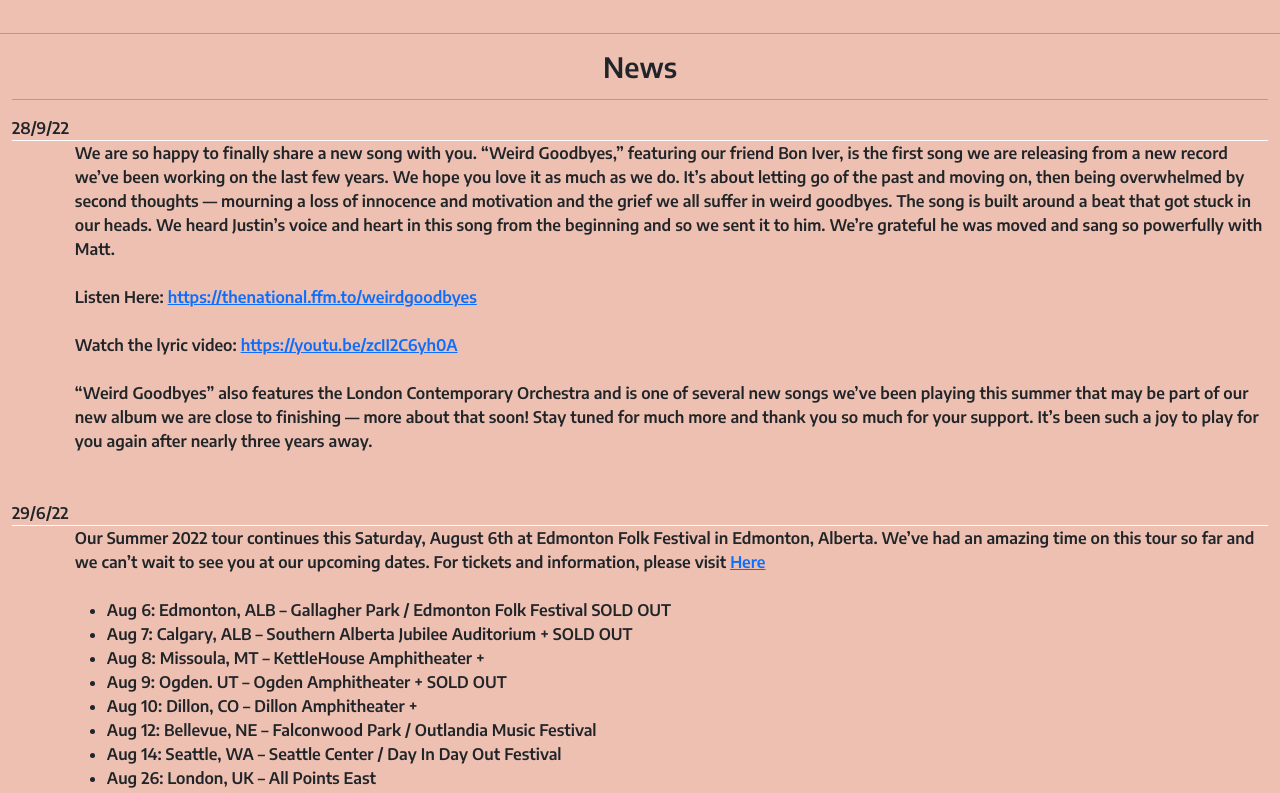
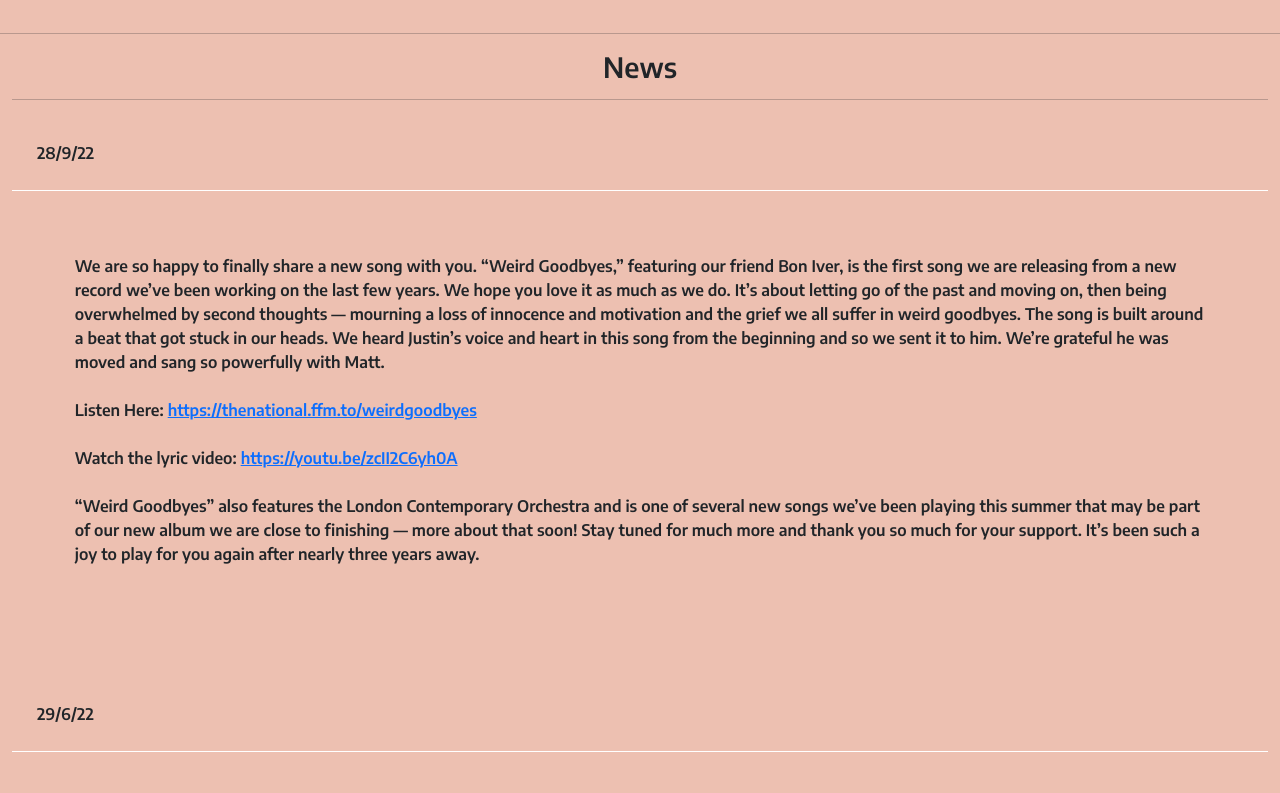
Before and after one commit to EmilianoGonzaleze/entrega-final, a website: page index.html in a window 1280 px wide. Shown: the part 638-1431 px from the top of the page. Drawn offline with nearby package versions, Linux system fonts and the light colour scheme.

Commit message:
index-links

```diff
--- a/scss/layout/_main.scss
+++ b/scss/layout/_main.scss
@@ -106,10 +106,13 @@
 
 .div-date{
     border-bottom: 0.5px solid white;
+    padding: 2%;
+
 }
 
 .div-news{
     margin-left: 5%;
+    margin: 5%;
 }
 
 footer{
```
Also changed, not shown: css/style.css.
